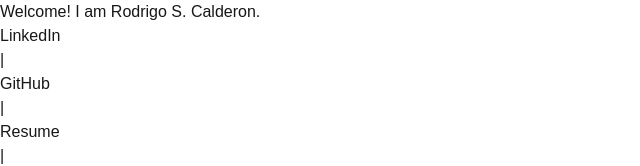
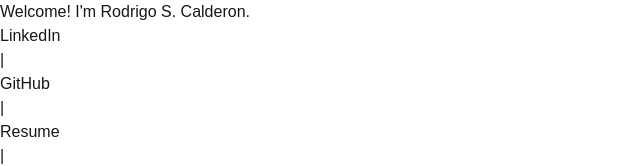
Before and after one commit to rscalderon/rscalderon-splash, a Next.js app: page / in a window 1280 px wide. Shown: the top 166 px of the page, without its empty margins (0-640 px from the left). Built offline with nearby package versions, Linux system fonts and the light colour scheme.

Commit message:
prefer sans apostrophe

```diff
--- a/src/app/page.tsx
+++ b/src/app/page.tsx
@@ -4,7 +4,7 @@ export default function Home() {
   return (
     <div className='grid grid-rows-[20px_1fr_20px] items-center justify-items-center min-h-screen p-8 py-20 gap-16 sm:p-20 font-[family-name:var(--font-geist-sans)]'>
       <main className='space-y-4'>
-        <h1 className='text-xl'>Welcome! I am Rodrigo S. Calderon.</h1>
+        <h1 className='text-xl'>Welcome! I&apos;m Rodrigo S. Calderon.</h1>
         <section className='flex space-x-1 justify-center w-full'>
           <Link
             href='https://www.linkedin.com/in/rodrigosamourcalderon/'
```
